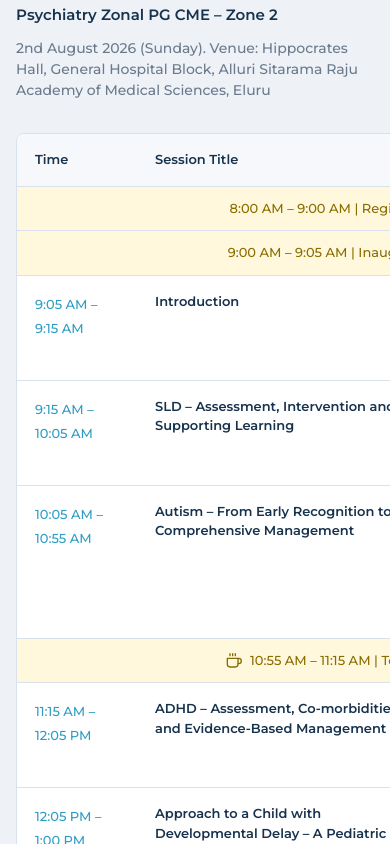
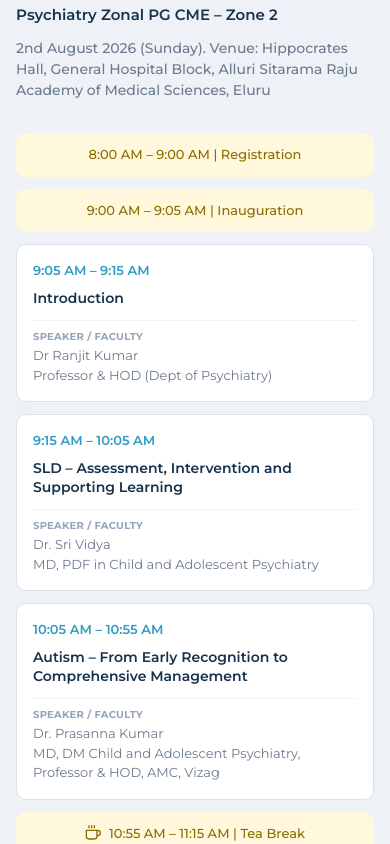
Before and after one commit to janakiram-a11y/Asram_Psychiatry_Workshop, a React (Vite) app: page / in a window 390 px wide. Shown: the part 2820-3664 px from the top of the page. Built offline with nearby package versions, Linux system fonts and the light colour scheme.

Commit message:
Initial commit

```diff
--- a/src/components/Contact.jsx
+++ b/src/components/Contact.jsx
@@ -58,7 +58,7 @@ export default function Contact() {
               href={contact.mapsLink}
               target="_blank"
               rel="noopener noreferrer"
-              className="inline-flex mt-3 text-[#223f7f] text-[13px] md:text-[14px] font-semibold hover:underline"
+              className="inline-flex items-center mt-3 py-2 text-[#223f7f] text-[13px] md:text-[14px] font-semibold hover:underline"
             >
               Open in Google Maps
             </a>
--- a/src/components/ProgramSchedule.jsx
+++ b/src/components/ProgramSchedule.jsx
@@ -26,12 +26,14 @@ const BANNER_ICONS = {
   drumstick: DrumstickIcon,
 }
 
-function BannerRow({ label, variant = 'amber', icon }) {
+function BannerRow({ label, variant = 'amber', icon, standalone = false }) {
   const style = BANNER_STYLES[variant] || BANNER_STYLES.amber
   const Icon = BANNER_ICONS[icon]
   return (
     <div
-      className="bg-white border-t border-[#d9e2ec] flex items-center justify-center gap-2 px-[18px] py-3"
+      className={`bg-white flex items-center justify-center gap-2 px-[18px] py-3 ${
+        standalone ? 'rounded-[10px]' : 'border-t border-[#d9e2ec]'
+      }`}
       style={{ backgroundColor: style.bg }}
     >
       {Icon && <Icon style={{ color: style.text }} />}
@@ -42,6 +44,7 @@ function BannerRow({ label, variant = 'amber', icon }) {
   )
 }
 
+// Desktop/tablet table row (md and up).
 function ScheduleRow({ time, title, session, speaker, focus, showFocus }) {
   return (
     <div className="bg-white border-t border-[#d9e2ec] flex items-start">
@@ -64,11 +67,36 @@ function ScheduleRow({ time, title, session, speaker, focus, showFocus }) {
   )
 }
 
+// Mobile stacked card (below md) — same fields, no horizontal scrolling required.
+function ScheduleCard({ time, title, session, speaker, focus, showFocus }) {
+  return (
+    <div className="bg-white border border-[#d9e2ec] rounded-[10px] p-4 flex flex-col gap-2">
+      <span className="text-[13px] font-semibold text-[#2f9dc3]">{time}</span>
+      {title && <span className="text-[14px] font-semibold text-[#17324d] leading-snug">{title}</span>}
+      {session && <span className="text-[12px] text-[#6a7a8c]">{session}</span>}
+
+      <div className="pt-2 mt-1 border-t border-[#eef2f7] flex flex-col gap-0.5">
+        <span className="text-[10px] font-bold uppercase tracking-wide text-[#94a3b8]">Speaker / Faculty</span>
+        <span className="text-[13px] text-[#6a7a8c] whitespace-pre-line">{speaker}</span>
+      </div>
+
+      {showFocus && focus && (
+        <div className="pt-2 mt-1 border-t border-[#eef2f7] flex flex-col gap-0.5">
+          <span className="text-[10px] font-bold uppercase tracking-wide text-[#94a3b8]">Learning Objectives</span>
+          <span className="text-[13px] text-[#6a7a8c]">{focus}</span>
+        </div>
+      )}
+    </div>
+  )
+}
+
 function ScheduleTable({ sessions }) {
   const showFocus = sessions.some((item) => item.type !== 'banner' && item.focus)
   return (
-    <div className="overflow-x-auto -mx-4 sm:mx-0">
-      <div className="bg-white border border-[#d9e2ec] rounded-[8px] overflow-hidden min-w-[640px] mx-4 sm:mx-0">
+    <>
+      {/* Tablet & desktop: full table */}
+      <div className="hidden md:block overflow-x-auto">
+        <div className="bg-white border border-[#d9e2ec] rounded-[8px] overflow-hidden min-w-[640px]">
           <div className="bg-[#f6f8fb] flex text-[13px] font-semibold text-[#17324d]">
             <div className="w-[120px] px-[18px] py-4 shrink-0">Time</div>
             <div className={`${showFocus ? 'flex-[2]' : 'flex-[2.2]'} px-[18px] py-4`}>Session Title</div>
@@ -84,6 +112,18 @@ function ScheduleTable({ sessions }) {
           )}
         </div>
       </div>
+
+      {/* Mobile: stacked cards, no horizontal scrolling */}
+      <div className="flex flex-col gap-3 md:hidden">
+        {sessions.map((item, index) =>
+          item.type === 'banner' ? (
+            <BannerRow key={index} label={item.label} variant={item.variant} icon={item.icon} standalone />
+          ) : (
+            <ScheduleCard key={index} {...item} showFocus={showFocus} />
+          )
+        )}
+      </div>
+    </>
   )
 }
 
--- a/src/data/content.js
+++ b/src/data/content.js
@@ -123,6 +123,7 @@ export const speakers = {
       name: 'Dr Ranjit Kumar',
       position: 'Professor & HOD',
       institution: 'Dept of Psychiatry',
+      photo: '/assets/speakers/ranjit-kumar.jpg',
       achievements: ['Session: Introduction'],
     },
     {
@@ -240,15 +241,10 @@ export const speakers = {
       achievements: ['Session: Quiz'],
     },
     {
-      name: 'Dr Dhatri',
-      position: 'Senior Resident',
-      institution: 'ASRAMS',
-      achievements: ['Session: Quiz'],
-    },
-    {
       name: 'Dr. M. Manasa',
       position: 'Assistant Professor',
       institution: 'ASRAMS',
+      photo: '/assets/speakers/manasa.jpg',
       achievements: ['Session: Valedictory Function'],
     },
   ],
```
Also changed, not shown: public/assets/speakers/manasa.jpg (added), public/assets/speakers/ranjit-kumar.jpg (added). Lines whose indentation alone changed are shown as unchanged.
